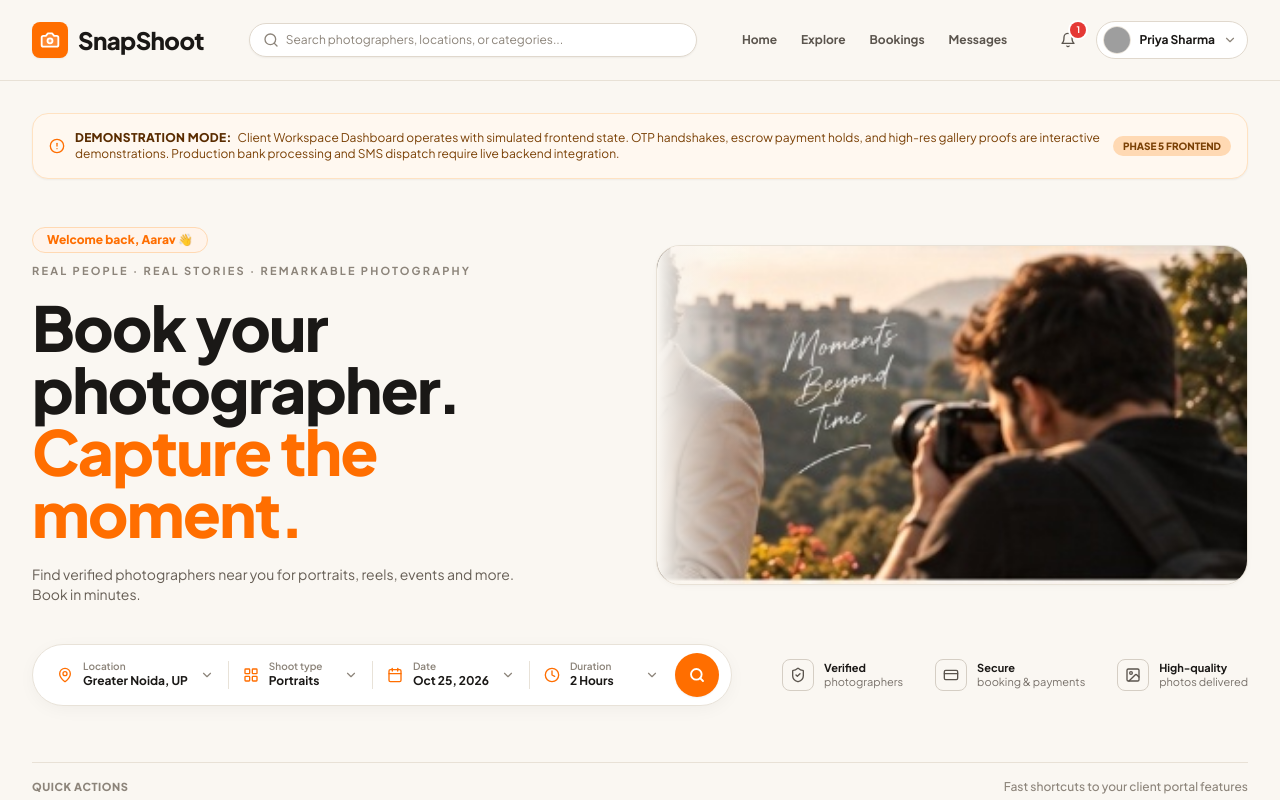
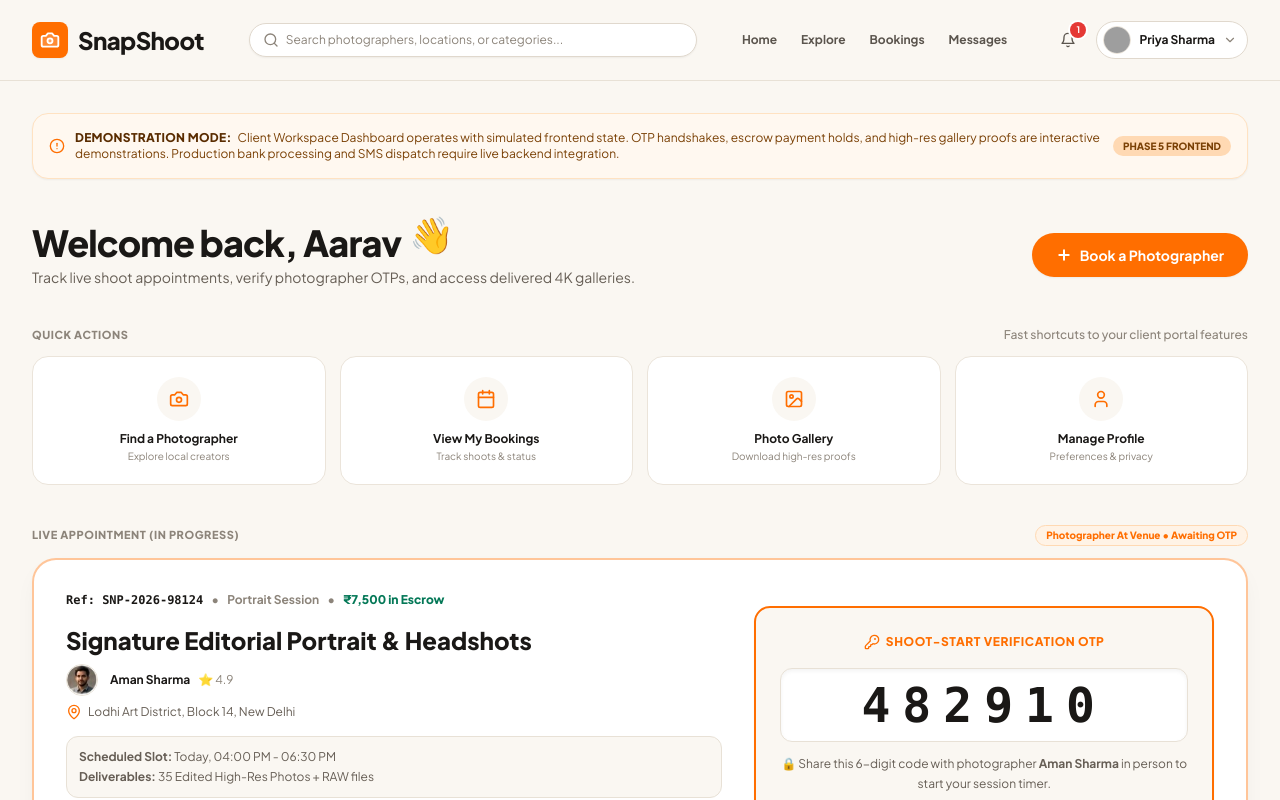
Before and after one commit to Corder-s/fhoto, a Next.js app in the folder apps/web/: page /customer/dashboard in a window 1280 px wide. Shown: the top 800 px of the page. Built offline with nearby package versions, Linux system fonts and the light colour scheme; grey boxes are pictures that could not be loaded.

Commit message:
feat(customer): configure dashboard-first on /customer/dashboard and preserve hero-first on landing page

```diff
--- a/apps/web/src/app/(customer)/customer/dashboard/page.tsx
+++ b/apps/web/src/app/(customer)/customer/dashboard/page.tsx
@@ -4,5 +4,5 @@ import React from 'react';
 import { UnifiedCustomerHomepageView } from '../../../../components/customer/UnifiedCustomerHomepageView';
 
 export default function CustomerDashboardPage() {
-  return <UnifiedCustomerHomepageView showDiscoverySections={true} />;
+  return <UnifiedCustomerHomepageView layoutOrder="dashboard-first" showDiscoverySections={true} />;
 }
--- a/apps/web/src/components/customer/UnifiedCustomerHomepageView.tsx
+++ b/apps/web/src/components/customer/UnifiedCustomerHomepageView.tsx
@@ -41,10 +41,12 @@ import { SAMPLE_PHOTOGRAPHERS, SamplePhotographer } from '../../data/photographe
 import { useAuth } from '../../lib/auth';
 
 interface UnifiedCustomerHomepageViewProps {
+  layoutOrder?: 'dashboard-first' | 'hero-first';
   showDiscoverySections?: boolean;
 }
 
 export const UnifiedCustomerHomepageView: React.FC<UnifiedCustomerHomepageViewProps> = ({
+  layoutOrder = 'hero-first',
   showDiscoverySections = true
 }) => {
   const { user } = useAuth();
@@ -89,6 +91,13 @@ export const UnifiedCustomerHomepageView: React.FC<UnifiedCustomerHomepageViewPr
       startingPrice: 1500,
     },
   ];
+
+  const scrollToBooking = () => {
+    const el = document.getElementById('booking-section');
+    if (el) {
+      el.scrollIntoView({ behavior: 'smooth' });
+    }
+  };
 
   // Search submission handler
   const handleSearch = (filters: SearchFilters) => {
@@ -137,39 +146,36 @@ export const UnifiedCustomerHomepageView: React.FC<UnifiedCustomerHomepageViewPr
     }
   };
 
-  return (
-    <div className="space-y-10 pb-16">
-      {/* ========================================================= */}
-      {/* 1. DEMONSTRATION MODE NOTICE (Accurate notice preserved) */}
-      {/* ========================================================= */}
-      <CustomerNoticeBanner moduleName="Client Workspace Dashboard" />
+  // ==========================================
+  // SECTION SUB-COMPONENTS
+  // ==========================================
 
-      {/* ========================================================= */}
-      {/* 2. COMPACT BOOKING HERO & SEARCH (RESTORED ON TOP) */}
-      {/* ========================================================= */}
-      <section className="relative pt-2 pb-4 space-y-6">
-        {/* Top Row: Left Content & Right Photography Image */}
+  // 1. Booking Hero & Search
+  const renderHeroSection = () => (
+    <section
+      id="booking-section"
+      className="relative pt-2 pb-4 space-y-6 scroll-mt-24"
+    >
       <div className="grid grid-cols-1 lg:grid-cols-12 gap-8 items-center min-h-[280px]">
         {/* Left Column: Eyebrow, Welcome Badge, Headline, Subtitle */}
         <div className="lg:col-span-6 space-y-4">
-            {/* Eyebrow & Personalized Welcome Badge */}
           <div className="flex flex-wrap items-center gap-2.5">
+            {layoutOrder === 'hero-first' && (
               <span className="inline-flex items-center gap-1.5 px-3.5 py-1 rounded-full text-xs font-extrabold bg-[#FFF4EB] text-[#FF6E00] border border-[#FFD9B3] shadow-xs">
                 <span>Welcome back, {currentUserName} 👋</span>
               </span>
+            )}
             <span className="text-[10px] sm:text-[11px] font-bold tracking-[0.2em] text-[#8C847A] uppercase">
               REAL PEOPLE · REAL STORIES · REMARKABLE PHOTOGRAPHY
             </span>
           </div>
 
-            {/* Main Headline */}
-            <h1 className="text-4xl sm:text-5xl lg:text-[62px] font-black tracking-tight text-[#1A1816] leading-[1.06]">
+          <h2 className="text-4xl sm:text-5xl lg:text-[60px] font-black tracking-tight text-[#1A1816] leading-[1.06]">
             Book your <br />
             photographer. <br />
             <span className="text-[#FF6E00]">Capture the moment.</span>
-            </h1>
+          </h2>
 
-            {/* Subtitle Copy */}
           <p className="text-xs sm:text-sm text-[#665E55] max-w-lg leading-relaxed pt-1">
             Find verified photographers near you for portraits, reels, events and more. Book in minutes.
           </p>
@@ -188,7 +194,7 @@ export const UnifiedCustomerHomepageView: React.FC<UnifiedCustomerHomepageViewPr
         </div>
       </div>
 
-        {/* Bottom Row: Photographer Search & Trust Indicators (Clean, unclipped layout) */}
+      {/* Bottom Row: Photographer Search & Trust Indicators */}
       <div className="pt-2">
         <HeroSearch
           onSearch={handleSearch}
@@ -196,11 +202,34 @@ export const UnifiedCustomerHomepageView: React.FC<UnifiedCustomerHomepageViewPr
         />
       </div>
     </section>
+  );
 
-      {/* ========================================================= */}
-      {/* 3. CUSTOMER QUICK ACTIONS */}
-      {/* ========================================================= */}
-      <section className="space-y-3 pt-4 border-t border-[#E8E1D6]">
+  // 2. Dashboard Welcome Header (Used on Dashboard interface)
+  const renderDashboardWelcome = () => (
+    <div className="flex flex-col sm:flex-row sm:items-center justify-between gap-4 pt-1">
+      <div className="space-y-1">
+        <h1 className="text-2xl sm:text-3xl lg:text-4xl font-black text-[#1A1816] tracking-tight flex items-center gap-2">
+          <span>Welcome back, {currentUserName}</span>
+          <span className="inline-block animate-bounce">👋</span>
+        </h1>
+        <p className="text-xs sm:text-sm text-[#665E55]">
+          Track live shoot appointments, verify photographer OTPs, and access delivered 4K galleries.
+        </p>
+      </div>
+
+      <button
+        onClick={scrollToBooking}
+        className="inline-flex items-center justify-center gap-2 px-6 py-3 rounded-full bg-[#FF6E00] hover:bg-[#E05D00] text-white text-xs sm:text-sm font-bold transition-all shadow-sm hover:shadow-md cursor-pointer shrink-0 self-start sm:self-auto active:scale-95"
+      >
+        <Plus className="w-4 h-4 stroke-[3]" />
+        <span>Book a Photographer</span>
+      </button>
+    </div>
+  );
+
+  // 3. Customer Quick Actions
+  const renderQuickActions = () => (
+    <section className="space-y-3">
       <div className="flex items-center justify-between">
         <span className="text-[11px] font-extrabold uppercase tracking-wider text-[#8C847A]">
           Quick Actions
@@ -211,16 +240,17 @@ export const UnifiedCustomerHomepageView: React.FC<UnifiedCustomerHomepageViewPr
       </div>
 
       <div className="grid grid-cols-2 sm:grid-cols-4 gap-3.5">
-          <Link
-            href="/explore"
-            className="p-4 sm:p-5 bg-white rounded-2xl border border-[#EBE4DA] hover:border-[#FF6E00] hover:shadow-card transition-all flex flex-col items-center text-center group cursor-pointer"
+        <button
+          type="button"
+          onClick={scrollToBooking}
+          className="p-4 sm:p-5 bg-white rounded-2xl border border-[#EBE4DA] hover:border-[#FF6E00] hover:shadow-card transition-all flex flex-col items-center text-center group cursor-pointer w-full text-left"
         >
           <div className="w-11 h-11 rounded-full bg-[#FAF7F2] group-hover:bg-[#FFF4E6] flex items-center justify-center text-[#FF6E00] mb-2.5 transition-colors shadow-xs">
             <Camera className="w-5 h-5" />
           </div>
           <span className="text-xs font-bold text-[#1A1816]">Find a Photographer</span>
           <span className="text-[10px] text-[#8C847A] mt-0.5">Explore local creators</span>
-          </Link>
+        </button>
 
         <Link
           href="/customer/bookings"
@@ -256,11 +286,12 @@ export const UnifiedCustomerHomepageView: React.FC<UnifiedCustomerHomepageViewPr
         </Link>
       </div>
     </section>
+  );
 
-      {/* ========================================================= */}
-      {/* 4. LIVE APPOINTMENT (IN PROGRESS) WITH OTP WORKFLOW */}
-      {/* ========================================================= */}
-      {activeBooking && (
+  // 4. Live Appointment (In Progress)
+  const renderLiveAppointment = () => {
+    if (!activeBooking) return null;
+    return (
       <section className="space-y-3">
         <div className="flex items-center justify-between">
           <span className="text-[11px] font-extrabold uppercase tracking-wider text-[#8C847A]">
@@ -338,11 +369,11 @@ export const UnifiedCustomerHomepageView: React.FC<UnifiedCustomerHomepageViewPr
           </div>
         </div>
       </section>
-      )}
+    );
+  };
 
-      {/* ========================================================= */}
-      {/* 5. BOOKING OVERVIEW SCORECARDS */}
-      {/* ========================================================= */}
+  // 5. Booking Overview Scorecards
+  const renderScorecards = () => (
     <section className="grid grid-cols-1 sm:grid-cols-2 lg:grid-cols-4 gap-4">
       <div className="p-5 bg-white rounded-2xl border border-[#EBE4DA] space-y-1 shadow-subtle">
         <p className="text-[10px] font-extrabold uppercase tracking-wider text-[#8C847A]">Upcoming Shoots</p>
@@ -370,10 +401,10 @@ export const UnifiedCustomerHomepageView: React.FC<UnifiedCustomerHomepageViewPr
         </Link>
       </div>
     </section>
+  );
 
-      {/* ========================================================= */}
-      {/* 6. RECENT BOOKINGS & FAVORITE PHOTOGRAPHERS */}
-      {/* ========================================================= */}
+  // 6. Favorite Photographers & Recent Activity
+  const renderFavoritesAndActivity = () => (
     <section className="grid grid-cols-1 lg:grid-cols-12 gap-8">
       {/* Favorite Photographers */}
       <div className="lg:col-span-7 space-y-4">
@@ -447,37 +478,70 @@ export const UnifiedCustomerHomepageView: React.FC<UnifiedCustomerHomepageViewPr
         </div>
       </div>
     </section>
+  );
 
-      {/* ========================================================= */}
-      {/* 7. DISCOVERY & EXPLORE SECTIONS */}
-      {/* ========================================================= */}
-      {showDiscoverySections && (
+  // 7. Discovery & Explore Sections
+  const renderDiscoverySections = () => {
+    if (!showDiscoverySections) return null;
+    return (
       <div className="space-y-12 pt-6">
-          {/* Category Section */}
         <CategorySection
           selectedCategory={selectedCategory}
           onSelectCategory={handleCategorySelect}
         />
 
-          {/* Featured Photographers Section */}
         <div id="photographers-section">
           <FeaturedPhotographersSection
             photographers={filteredPhotographers}
           />
         </div>
 
-          {/* How SnapShoot Works */}
         <HowItWorksSection />
-
-          {/* Photographer Recruitment Banner */}
         <RecruitmentBanner />
-
-          {/* Home FAQ Section */}
         <HomeFaqSection />
-
-          {/* Final Call to Action Banner */}
         <FinalCtaBanner />
       </div>
+    );
+  };
+
+  return (
+    <div className="space-y-10 pb-16">
+      {/* 1. DEMONSTRATION MODE NOTICE */}
+      <CustomerNoticeBanner moduleName="Client Workspace Dashboard" />
+
+      {/* RENDER ORDER BASED ON ROUTE/LAYOUT */}
+      {layoutOrder === 'dashboard-first' ? (
+        <>
+          {/* DASHBOARD FIRST */}
+          {renderDashboardWelcome()}
+          {renderQuickActions()}
+          {renderLiveAppointment()}
+          {renderScorecards()}
+          {renderFavoritesAndActivity()}
+
+          {/* THEN SO ON: BOOKING HERO & SEARCH */}
+          <div className="pt-4 border-t border-[#E8E1D6]">
+            {renderHeroSection()}
+          </div>
+
+          {/* DISCOVERY SECTIONS */}
+          {renderDiscoverySections()}
+        </>
+      ) : (
+        <>
+          {/* LANDING PAGE (HERO ON TOP REMAINS THE SAME) */}
+          {renderHeroSection()}
+
+          <div className="pt-4 border-t border-[#E8E1D6] space-y-10">
+            {renderQuickActions()}
+            {renderLiveAppointment()}
+            {renderScorecards()}
+            {renderFavoritesAndActivity()}
+          </div>
+
+          {/* DISCOVERY SECTIONS */}
+          {renderDiscoverySections()}
+        </>
       )}
     </div>
   );
--- a/apps/web/src/components/home/OriginalAuthenticatedLanding.tsx
+++ b/apps/web/src/components/home/OriginalAuthenticatedLanding.tsx
@@ -11,7 +11,7 @@ export const OriginalAuthenticatedLanding: React.FC = () => {
       <Navbar />
 
       <main className="flex-1 max-w-[1360px] w-full mx-auto px-4 sm:px-6 lg:px-8 py-8">
-        <UnifiedCustomerHomepageView showDiscoverySections={true} />
+        <UnifiedCustomerHomepageView layoutOrder="hero-first" showDiscoverySections={true} />
       </main>
 
       <Footer />
```
Lines whose indentation alone changed are shown as unchanged.
